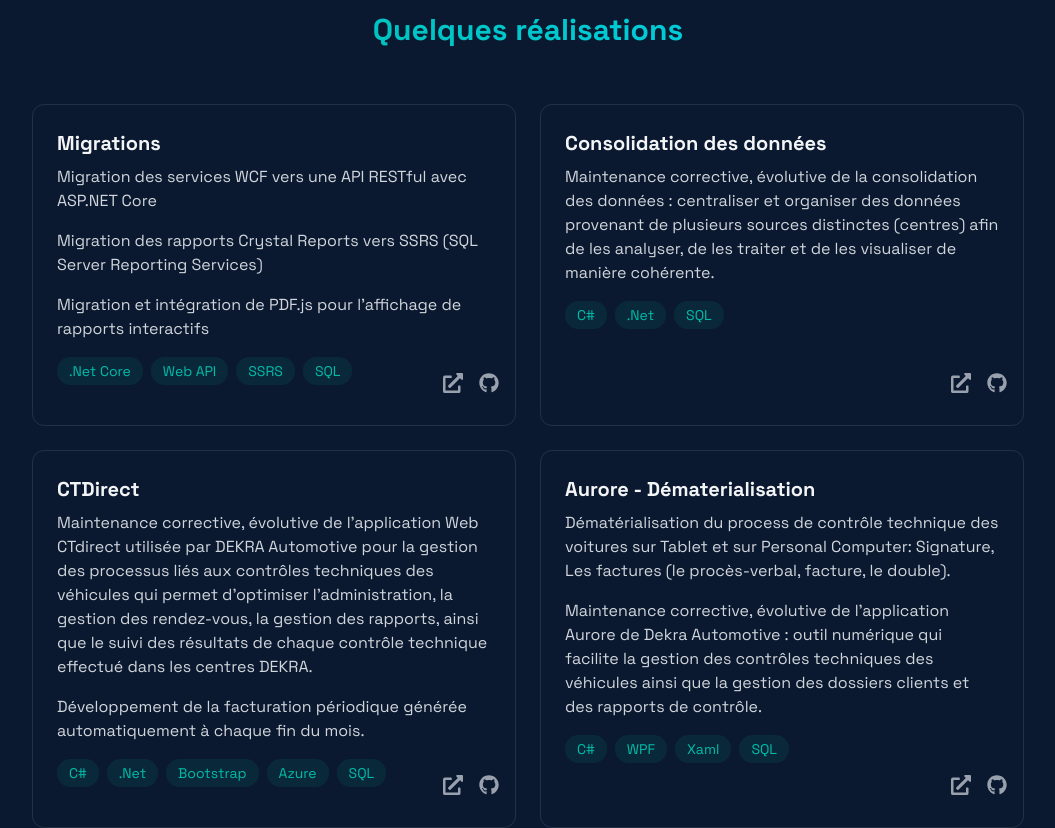
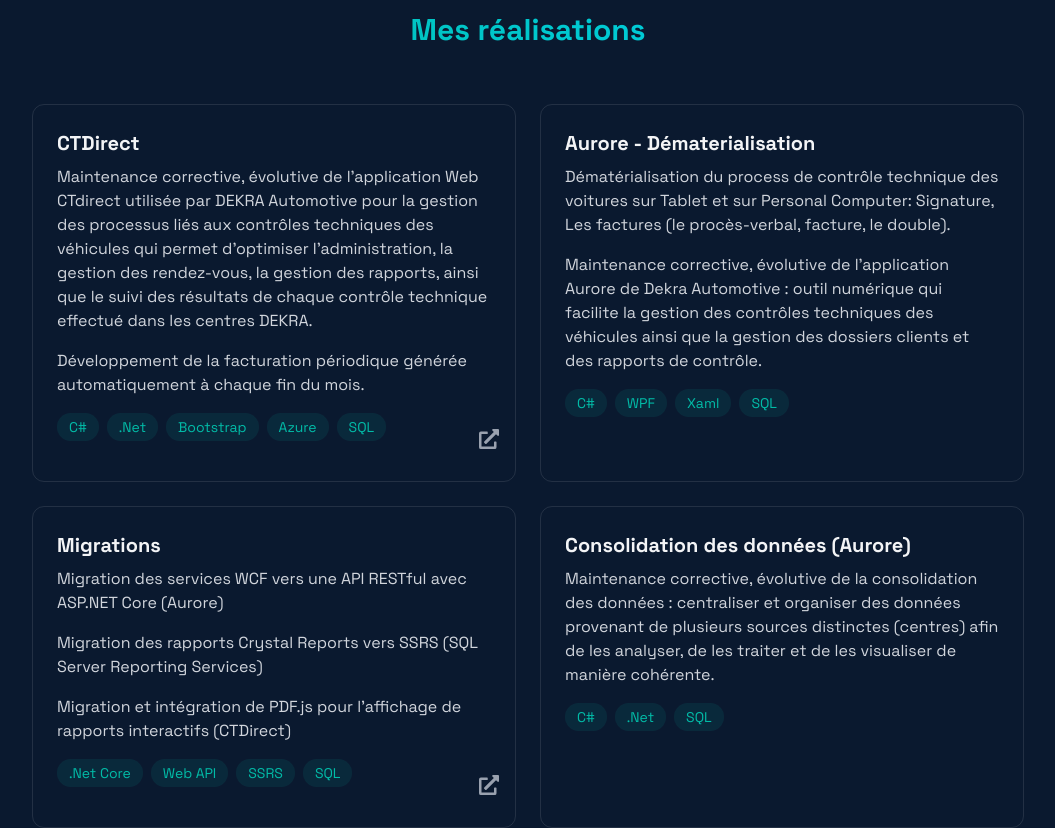
Before and after one commit to AbelMaminiaina/abel-portfolio, a React (Vite) app: page / in a window 1280 px wide. Shown: the part 2400-3228 px from the top of the page, without its empty margins (112-1167 px from the left). Built offline with nearby package versions, Linux system fonts and the light colour scheme.

Commit message:
Envoie des mail avec email.js

```diff
--- a/src/components/sections/Contact.jsx
+++ b/src/components/sections/Contact.jsx
@@ -1,8 +1,14 @@
-import { useState } from "react";
+import {useState, useRef, useEffect} from 'react'
 import { RevealOnScroll } from "../RevealOnScroll";
 import emailjs from "emailjs-com";
 
 export const Contact = () => {
+  const [responseMessage, setResponseMessage] = useState("");
+  const [submitted, setSubmitted] = useState(false);
+  const confirmationRef = useRef(null); // Reference for a scroll
+  const [loading, setLoading] = useState(false);
+
+
   const [formData, setFormData] = useState({
     name: "",
     email: "",
@@ -12,6 +18,9 @@
   const handleSubmit = (e) => {
     e.preventDefault();
 
+    setLoading(true); // On indique send loading
+    setResponseMessage(""); // next message null
+
     emailjs
       .sendForm(
         import.meta.env.VITE_SERVICE_ID,
@@ -20,11 +29,27 @@
         import.meta.env.VITE_PUBLIC_KEY
       )
       .then((result) => {
-        alert("Message Sent!");
+        //alert("Message Sent!");
+        setResponseMessage("✅ Sending message with success !");
+        setSubmitted(true);
         setFormData({ name: "", email: "", message: "" });
       })
-      .catch(() => alert("Oops! Something went wrong. Please try again."));
+      .catch(() => {
+        //alert("Oops! Something went wrong. Please try again."));
+        setResponseMessage(`Oops! Something went wrong. Please try again.`);
+
+      })
+      .finally(()=>{
+        setLoading(false);
+      });
   };
+
+  // Scroll vers le message de confirmation
+  useEffect(() => {
+      if (submitted && confirmationRef.current) {
+      confirmationRef.current.scrollIntoView({ behavior: "smooth" });
+      }
+  }, [submitted]);
 
   return (
     <section
@@ -42,7 +67,7 @@
             Je cherche à rejoindre une équipe ou un projet où je pourrai contribuer
             avec mes compétences en .NET, React et architectures modernes.
           </p>
-          <form className="space-y-6" onSubmit={handleSubmit}>
+          <form className="space-y-6" onSubmit={handleSubmit} onChange={() => setSubmitted(false)}>
             <div className="relative">
               <input
                 type="text"
@@ -90,10 +115,15 @@
 
             <button
               type="submit"
+              disabled={loading}
               className="w-full bg-teal-500 text-white py-3 px-6 rounded font-medium transition relative overflow-hidden hover:-translate-y-0.5 hover:shadow-[0_0_15px_rgba(59,130,246,0.4)]"
             >
-              Envoyer
+              {loading ? "Chargement..." : "Envoyer"}
             </button>
+
+            {submitted && <p ref={confirmationRef} className= 'fade-in' style={{ color: "green" }}>
+            {responseMessage}
+            </p>}
           </form>
         </div>
       </RevealOnScroll>
--- a/src/components/sections/Projects.jsx
+++ b/src/components/sections/Projects.jsx
@@ -19,123 +19,9 @@
         <div className="max-w-5xl mx-auto px-4">
           <h2 className="text-3xl font-bold mb-8 bg-gradient-to-r from-teal-500 to-cyan-400 bg-clip-text text-transparent text-center">
             {" "}
-          Quelques réalisations
+          Mes réalisations
           </h2>
           <div className="grid grid-cols-1 md:grid-cols-2 py-6 gap-6">
-
-            <div
-              className="
-              glass p-6 rounded-xl border border-white/10
-              hover:-translate-y-1 hover:border-teal-500/30
-              hover:shadow-[0_4px_20px_rgba(59,130,246,0.1)]
-              transition-all relative
-            "
-            >
-              <h3 className="text-xl font-bold mb-2 hover:text-teal-300 transition-colors">Migrations</h3>
-              <p className="text-gray-300 mb-4">
-                Migration des services WCF vers une API RESTful avec ASP.NET Core
-              </p>
-
-              <p className="text-gray-300 mb-4">
-                Migration des rapports Crystal Reports vers SSRS (SQL Server Reporting Services)
-              </p>
-              <p className="text-gray-300 mb-4">
-                Migration et intégration de PDF.js pour l'affichage de rapports interactifs
-              </p>
-
-              <div className="flex flex-wrap gap-2 mb-4">
-                {[".Net Core", "Web API", "SSRS", "SQL"].map((tech, key) => (
-                  <span
-                    key={key}
-                    className="
-                      bg-teal-500/10 text-teal-500 py-1 px-3
-                      rounded-full text-sm
-                      transition
-                      hover:bg-teal-500/20 hover:-translate-y-0.5
-                      hover:shadow-[0_2px_8px_rgba(59,130,246,0.2)]
-                    "
-                  >
-                    {tech}
-                  </span>
-                ))}
-              </div>
-
-              <div className="absolute bottom-4 right-4 flex items-center gap-4">
-                <a
-                  href="https://ctdirect.fr/" // remplace par ton lien GitHub
-                  target="_blank"
-                  rel="noopener noreferrer"
-                  className="text-gray-400 hover:text-teal-300 transition-colors my-4">
-                  <FaExternalLinkAlt size={20} />
-                </a>
-
-                <a
-                  href="https://github.com/tonpseudo" // remplace par ton lien GitHub
-                  target="_blank"
-                  rel="noopener noreferrer"
-                  className="text-gray-400 hover:text-teal-300 transition-colors my-4">
-                    <FaGithub size={20} />
-                  </a>
-              </div>
-              {/* <div className="flex justify-between items-center ">
-                <a
-                  href="#"
-                  className="text-teal-400 hover:text-teal-300 transition-colors my-4"
-                >
-                  View Project →
-                </a>
-              </div> */}
-            </div>
-
-            <div
-              className="
-              glass p-6 rounded-xl border border-white/10
-              hover:-translate-y-1 hover:border-teal-500/30
-              hover:shadow-[0_4px_20px_rgba(59,130,246,0.1)]
-              transition-all relative
-            "
-            >
-              <h3 className="text-xl font-bold mb-2 hover:text-teal-300 transition-colors">Consolidation des données</h3>
-              <p className="text-gray-300 mb-4">
-                Maintenance corrective, évolutive de la consolidation des données :
-                centraliser et organiser des données provenant de plusieurs sources distinctes (centres)
-                afin de les analyser, de les traiter et de les visualiser de manière cohérente.
-              </p>
-              <div className="flex flex-wrap gap-2 mb-4">
-                {["C#", ".Net", "SQL"].map((tech, key) => (
-                  <span
-                    key={key}
-                    className="
-                      bg-teal-500/10 text-teal-500 py-1 px-3
-                      rounded-full text-sm
-                      transition
-                      hover:bg-teal-500/20 hover:-translate-y-0.5
-                      hover:shadow-[0_2px_8px_rgba(59,130,246,0.2)]
-                    "
-                  >
-                    {tech}
-                  </span>
-                ))}
-              </div>
-              <div className="absolute bottom-4 right-4 flex items-center gap-4">
-                  <a
-                    href="https://ctdirect.fr/" // remplace par ton lien GitHub
-                    target="_blank"
-                    rel="noopener noreferrer"
-                    className="text-gray-400 hover:text-teal-300 transition-colors my-4">
-                    <FaExternalLinkAlt size={20} />
-                  </a>
-
-                  <a
-                    href="https://github.com/tonpseudo" // remplace par ton lien GitHub
-                    target="_blank"
-                    rel="noopener noreferrer"
-                    className="text-gray-400 hover:text-teal-300 transition-colors my-4">
-                    <FaGithub size={20} />
-                  </a>
-              </div>
-
-            </div>
 
             <div className="
                 glass p-6 rounded-xl border border-white/10
@@ -173,17 +59,16 @@
                   className="text-gray-400 hover:text-teal-300 transition-colors my-4">
                   <FaExternalLinkAlt size={20} />
                 </a>
-
+{/*
                 <a
                   href="https://github.com/tonpseudo" // remplace par ton lien GitHub
                   target="_blank"
                   rel="noopener noreferrer"
                   className="text-gray-400 hover:text-teal-300 transition-colors my-4">
                     <FaGithub size={20} />
-                  </a>
+                  </a>                               */}
               </div>
             </div>
-
 
             <div
               className="
@@ -221,7 +106,7 @@
                   )
                 )}
               </div>
-             <div className="absolute bottom-4 right-4 flex items-center gap-4">
+             {/* <div className="absolute bottom-4 right-4 flex items-center gap-4">
                 <a
                   href="https://ctdirect.fr/" // remplace par ton lien GitHub
                   target="_blank"
@@ -237,8 +122,127 @@
                   className="text-gray-400 hover:text-teal-300 transition-colors my-4">
                     <FaGithub size={20} />
                   </a>
+              </div> */}
+            </div>
+
+            <div
+              className="
+              glass p-6 rounded-xl border border-white/10
+              hover:-translate-y-1 hover:border-teal-500/30
+              hover:shadow-[0_4px_20px_rgba(59,130,246,0.1)]
+              transition-all relative
+            "
+            >
+              <h3 className="text-xl font-bold mb-2 hover:text-teal-300 transition-colors">Migrations</h3>
+              <p className="text-gray-300 mb-4">
+                Migration des services WCF vers une API RESTful avec ASP.NET Core (Aurore)
+              </p>
+
+              <p className="text-gray-300 mb-4">
+                Migration des rapports Crystal Reports vers SSRS (SQL Server Reporting Services)
+              </p>
+              <p className="text-gray-300 mb-4">
+                Migration et intégration de PDF.js pour l'affichage de rapports interactifs (CTDirect)
+              </p>
+
+              <div className="flex flex-wrap gap-2 mb-4">
+                {[".Net Core", "Web API", "SSRS", "SQL"].map((tech, key) => (
+                  <span
+                    key={key}
+                    className="
+                      bg-teal-500/10 text-teal-500 py-1 px-3
+                      rounded-full text-sm
+                      transition
+                      hover:bg-teal-500/20 hover:-translate-y-0.5
+                      hover:shadow-[0_2px_8px_rgba(59,130,246,0.2)]
+                    "
+                  >
+                    {tech}
+                  </span>
+                ))}
               </div>
+
+              <div className="absolute bottom-4 right-4 flex items-center gap-4">
+                <a
+                  href="https://ctdirect.fr/" // remplace par ton lien GitHub
+                  target="_blank"
+                  rel="noopener noreferrer"
+                  className="text-gray-400 hover:text-teal-300 transition-colors my-4">
+                  <FaExternalLinkAlt size={20} />
+                </a>
+
+                {/* <a
+                  href="https://github.com/tonpseudo" // remplace par ton lien GitHub
+                  target="_blank"
+                  rel="noopener noreferrer"
+                  className="text-gray-400 hover:text-teal-300 transition-colors my-4">
+                    <FaGithub size={20} />
+                  </a>                               */}
+              </div>
+              {/* <div className="flex justify-between items-center ">
+                <a
+                  href="#"
+                  className="text-teal-400 hover:text-teal-300 transition-colors my-4"
+                >
+                  View Project →
+                </a>
+              </div> */}
             </div>
+
+            <div
+              className="
+              glass p-6 rounded-xl border border-white/10
+              hover:-translate-y-1 hover:border-teal-500/30
+              hover:shadow-[0_4px_20px_rgba(59,130,246,0.1)]
+              transition-all relative
+            "
+            >
+              <h3 className="text-xl font-bold mb-2 hover:text-teal-300 transition-colors">Consolidation des données (Aurore)</h3>
+              <p className="text-gray-300 mb-4">
+                Maintenance corrective, évolutive de la consolidation des données :
+                centraliser et organiser des données provenant de plusieurs sources distinctes (centres)
+                afin de les analyser, de les traiter et de les visualiser de manière cohérente.
+              </p>
+              <div className="flex flex-wrap gap-2 mb-4">
+                {["C#", ".Net", "SQL"].map((tech, key) => (
+                  <span
+                    key={key}
+                    className="
+                      bg-teal-500/10 text-teal-500 py-1 px-3
+                      rounded-full text-sm
+                      transition
+                      hover:bg-teal-500/20 hover:-translate-y-0.5
+                      hover:shadow-[0_2px_8px_rgba(59,130,246,0.2)]
+                    "
+                  >
+                    {tech}
+                  </span>
+                ))}
+              </div>
+              {/* <div className="absolute bottom-4 right-4 flex items-center gap-4">
+                  <a
+                    href="https://ctdirect.fr/" // remplace par ton lien GitHub
+                    target="_blank"
+                    rel="noopener noreferrer"
+                    className="text-gray-400 hover:text-teal-300 transition-colors my-4">
+                    <FaExternalLinkAlt size={20} />
+                  </a>
+
+                  <a
+                    href="https://github.com/tonpseudo" // remplace par ton lien GitHub
+                    target="_blank"
+                    rel="noopener noreferrer"
+                    className="text-gray-400 hover:text-teal-300 transition-colors my-4">
+                    <FaGithub size={20} />
+                  </a>
+              </div> */}
+
+            </div>
+
+
+
+
+
           </div>
 
             {showMore && (
@@ -288,13 +292,13 @@
                     <FaExternalLinkAlt size={20} />
                   </a>
 
-                  <a
+                  {/* <a
                     href="https://github.com/tonpseudo" // remplace par ton lien GitHub
                     target="_blank"
                     rel="noopener noreferrer"
                     className="text-gray-400 hover:text-teal-300 transition-colors my-4">
                       <FaGithub size={20} />
-                    </a>
+                    </a>                               */}
                 </div>
                 {/* <div className="flex justify-between items-center ">
                   <a
@@ -340,20 +344,20 @@
                 </div>
                 <div className="absolute bottom-4 right-4 flex items-center gap-4">
                     <a
-                      href="https://ctdirect.fr/" // remplace par ton lien GitHub
+                      href="https://www.upsideo.fr/" // remplace par ton lien GitHub
                       target="_blank"
                       rel="noopener noreferrer"
                       className="text-gray-400 hover:text-teal-300 transition-colors my-4">
                       <FaExternalLinkAlt size={20} />
                     </a>
 
-                    <a
+                    {/* <a
                       href="https://github.com/tonpseudo" // remplace par ton lien GitHub
                       target="_blank"
                       rel="noopener noreferrer"
                       className="text-gray-400 hover:text-teal-300 transition-colors my-4">
                       <FaGithub size={20} />
-                    </a>
+                    </a>                               */}
                 </div>
 
               </div>
```
